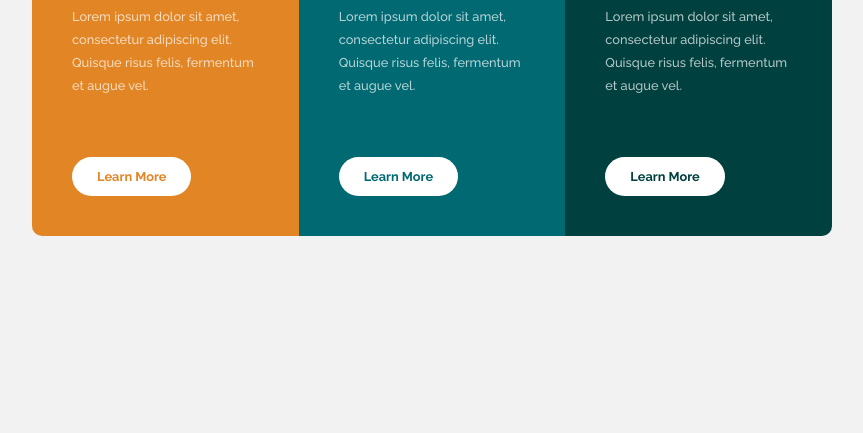
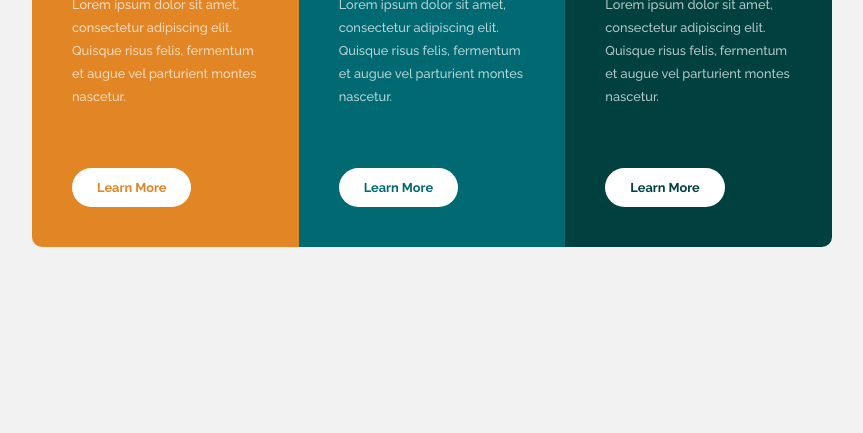
Before and after one commit to bookiethelion/tarjeta-triple, a plain HTML site: page index.html in a window 1280 px wide. Shown: the part 367-800 px from the top of the page, without its empty margins (208-1071 px from the left). Drawn offline with Linux system fonts and the light colour scheme; a web font is replaced by a local one.

Commit message:
textos finales

```diff
--- a/index.html
+++ b/index.html
@@ -16,7 +16,7 @@
                     </div>
                     <div class="card__middle">
                         <h2 class="card__title">SEDANS</h2>
-                        <p class="card__text">Lorem ipsum dolor sit amet, consectetur adipiscing elit. Quisque risus felis, fermentum et augue vel.</p>
+                        <p class="card__text">Lorem ipsum dolor sit amet, consectetur adipiscing elit. Quisque risus felis, fermentum et augue vel parturient montes nascetur.</p>
                     </div>
                     <div class="card__bottom">
                         <a href="" class="card__button card__button--left">Learn More</a>
@@ -30,7 +30,7 @@
                     </div>
                     <div class="card__middle">
                         <h2 class="card__title">SUVS</h2>
-                        <p class="card__text">Lorem ipsum dolor sit amet, consectetur adipiscing elit. Quisque risus felis, fermentum et augue vel.</p>
+                        <p class="card__text">Lorem ipsum dolor sit amet, consectetur adipiscing elit. Quisque risus felis, fermentum et augue vel parturient montes nascetur.</p>
                     </div>
                     <div class="card__bottom">
                         <a href="" class="card__button card__button--mid">Learn More</a>
@@ -44,7 +44,7 @@
                     </div>
                     <div class="card__middle">
                         <h2 class="card__title">LUXURY</h2>
-                        <p class="card__text">Lorem ipsum dolor sit amet, consectetur adipiscing elit. Quisque risus felis, fermentum et augue vel.</p>
+                        <p class="card__text">Lorem ipsum dolor sit amet, consectetur adipiscing elit. Quisque risus felis, fermentum et augue vel parturient montes nascetur.</p>
                     </div>
                     <div class="card__bottom">
                         <a href="" class="card__button card__button--right">Learn More</a>
```
